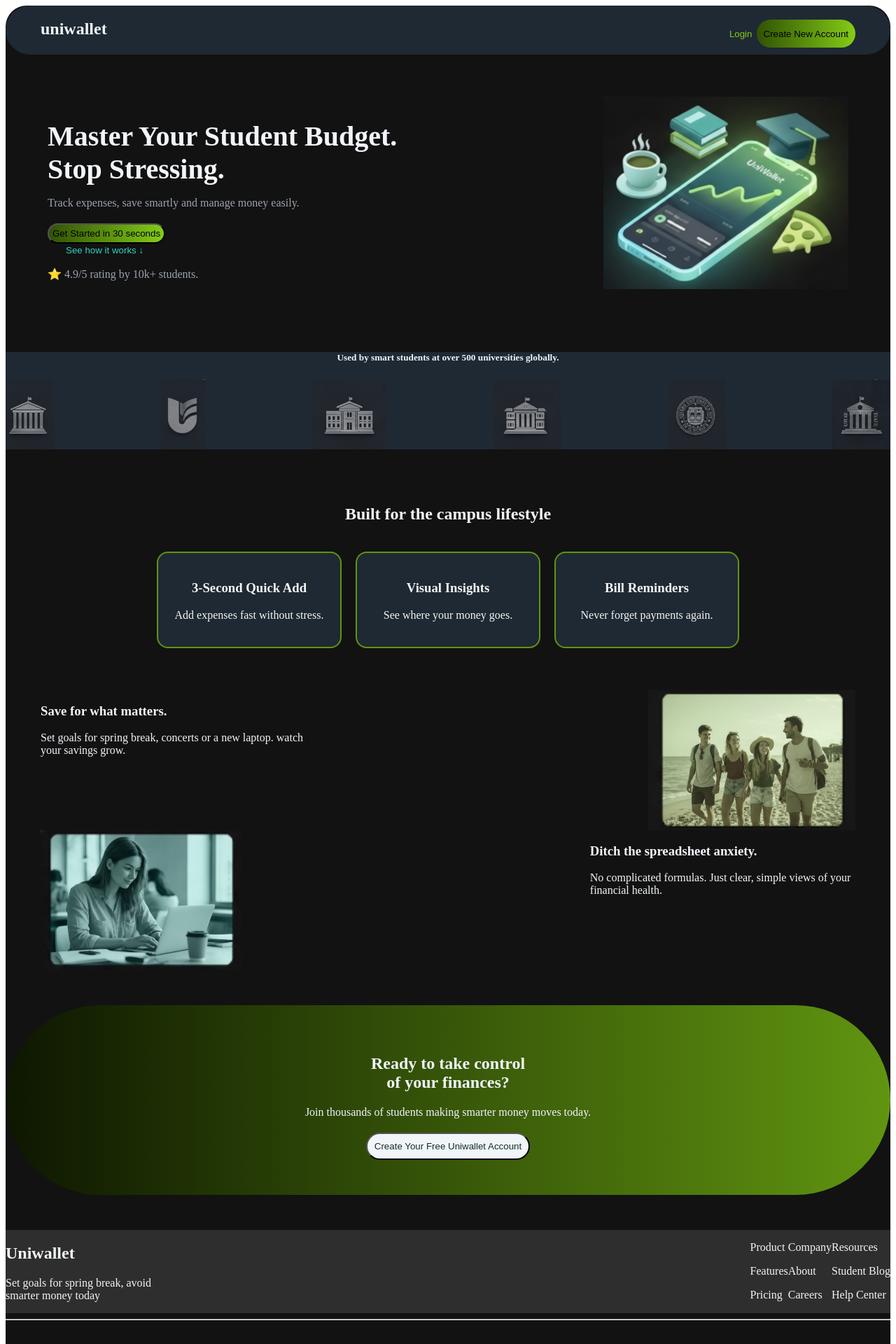
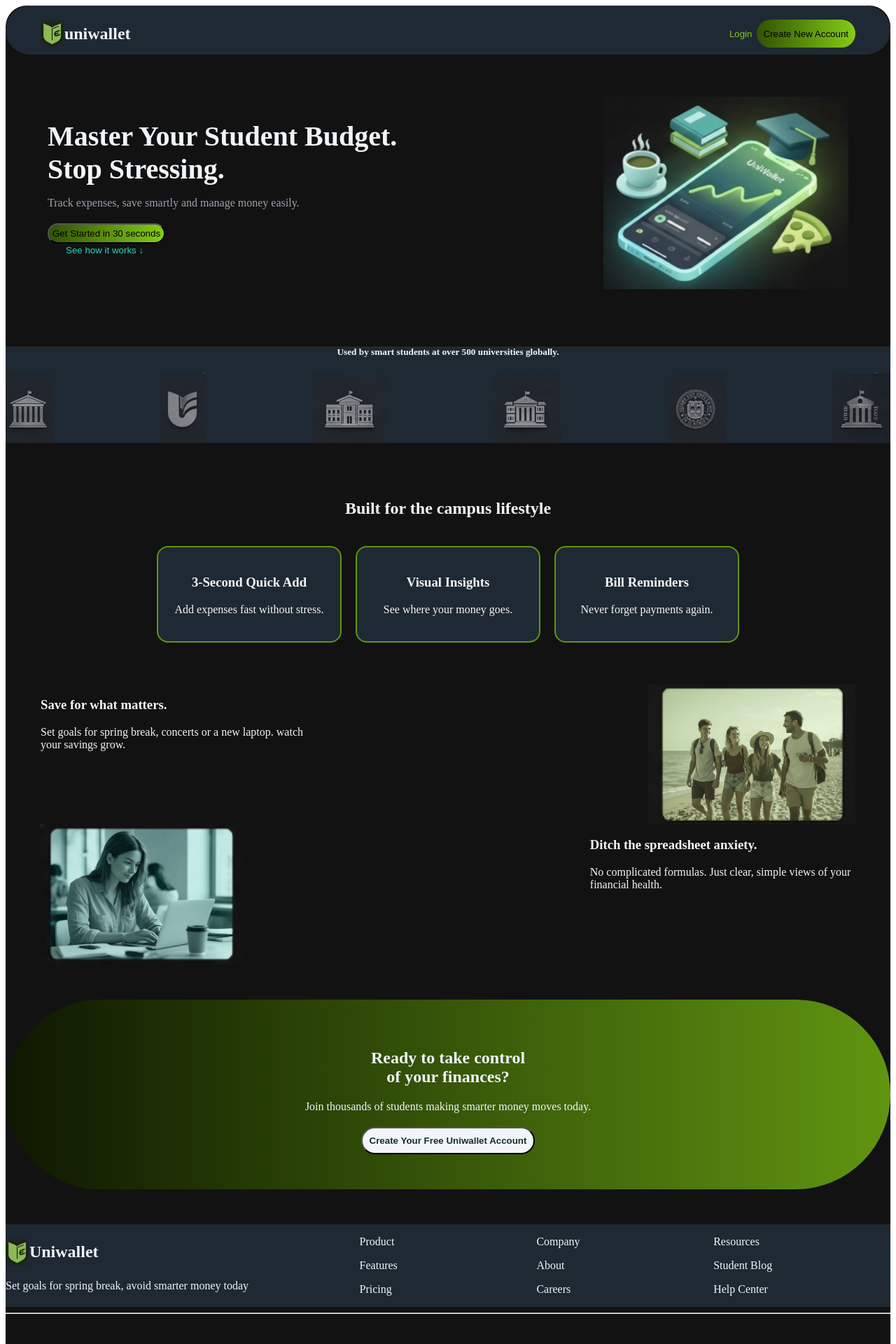
Before and after one commit to yasithbuddhima/UniWallet, a React (Create React App) app in the folder frontend/: page / in a window 1280 px wide. Shown: the top 1920 px of the page at 70% size. Built offline with nearby package versions, Linux system fonts and the light colour scheme.

Commit message:
Add logos and update layout

```diff
--- a/frontend/src/Pages/Landing/LandingPage.jsx
+++ b/frontend/src/Pages/Landing/LandingPage.jsx
@@ -9,12 +9,14 @@ import trustimage3 from './trustimage3.png';
 import trustimage4 from './trustimage4.png';
 import trustimage5 from './trustimage5.png';
 import trustimage6 from './trustimage6.png';
+import logo from './logo.png';
 
 const LandingPage = () => {
-  return <><div className={style.body} >
+  return <>
+  <div className={style.body} >
 
     <section className={style.navbar}>
-      <h2 className={style.logo}>uniwallet</h2>
+      <h2 className={style.logo}><img src={logo} alt="logo" className={style.logoimg} />uniwallet</h2>
       <div className={style.button}>
         <button className={style.login}>Login</button>
         <button className={style.btn}>Create New Account</button>
@@ -29,7 +31,7 @@ const LandingPage = () => {
         <p>Track expenses, save smartly and manage money easily.</p>
         <button className={style.btngreen}>Get Started in 30 seconds</button><br/>
         <button className={style.btng2}>See how it works ↓</button>
-        <p>⭐ 4.9/5 rating by 10k+ students.</p>
+        {/* <p>⭐ 4.9/5 rating by 10k+ students.</p> */}
       </div>
       <div className={style.heroimage}>
           <img src={phoneimg} alt="phone" />
@@ -101,11 +103,10 @@ const LandingPage = () => {
 
 
     <section className={style.endnote}>
-      <div className={style.endnotetext1}>
-        <h2>Uniwallet</h2>
+      <div className={style.endnotetext}>
+        <h2><img src={logo} alt="logo" className={style.logoimg} />Uniwallet</h2>
         <p>Set goals for spring break, avoid smarter money today</p>
       </div>
-      <div className={style.endnotetext2}>
         <div className={style.endnotetext}>
           <p>Product</p>
           <p>Features</p>
@@ -121,7 +122,6 @@ const LandingPage = () => {
           <p>Student Blog</p>
           <p>Help Center</p>
         </div>
-      </div>
     </section>
     <hr/>
 
--- a/frontend/src/Pages/Landing/LandingPage.module.css
+++ b/frontend/src/Pages/Landing/LandingPage.module.css
@@ -17,7 +17,13 @@
 }
 
 .logo{color: #f1f5f9;
-margin-top: 0;
+margin-top: 20px;
+display: flex;
+align-items: center;
+}
+
+.logoimg{
+    height: 40px;
 }
 
 .login{
@@ -140,6 +146,7 @@ margin-top: 0;
     padding: 10px;
     background-color: #f1f5f9;
     color: #132f27;
+    font-weight: bold;
     border-radius: 50px;
 }
 
@@ -189,17 +196,15 @@ margin-top: 0;
     color: #f1f5f9;
     justify-content: space-between;
     display: flex;
-    background-color: #2e2e2e;
+    background-color: #1f2933;
     margin-top: 50px;
+    display: grid;
+    grid-template-columns: 2fr 1fr 1fr 1fr;
 }
 
-.endnotetext1{
-    width: 20%;
-}
-
-.endnotetext2{
+.endnotetext h2{
     display: flex;
-    justify-content: space-between;
+    align-items: center;
 }
 
 
```
Also changed, not shown: frontend/src/Pages/Landing/logo.png (added).
